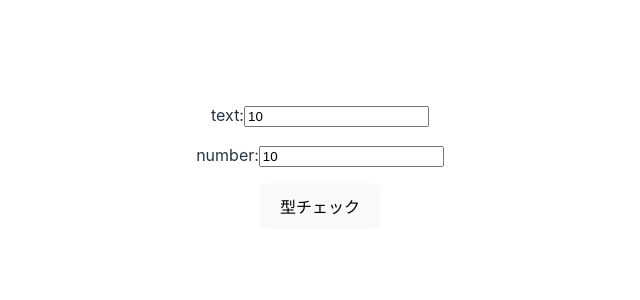
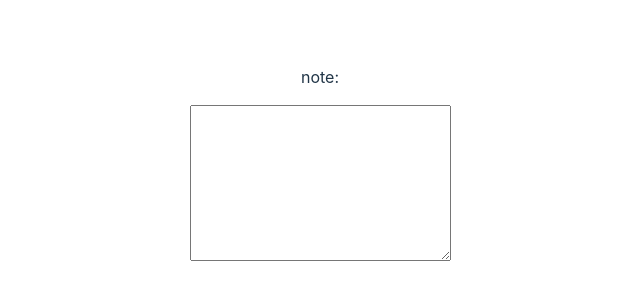
Before and after one commit to divergen371/study_svelte, a Svelte app in the folder svelte-study/: page / in a window 1280 px wide. Shown: the part 242-542 px from the top of the page, without its empty margins (320-960 px from the left). Built offline with nearby package versions, Linux system fonts and the light colour scheme.

Commit message:
:alembic: テキストエリア

```diff
--- a/svelte-study/src/App.svelte
+++ b/svelte-study/src/App.svelte
@@ -1,13 +1,6 @@
 <script>
-  // あえて値の型と変数名の関連性をあべこべにする
-  let text = 10;
-  let number = "10";
-  function checkType() {
-    console.log(text, typeof text);
-    console.log(number, typeof number);
-  }
+  let note = "";
 </script>
 
-<p>text:<input type="text" bind:value={text} /></p>
-<p>number:<input type="number" bind:value={number} /></p>
-<button on:click={checkType}>型チェック</button>
+<p>note:{note}</p>
+<textarea name="" id="" cols="30" rows="10" bind:value={note}></textarea>
```
